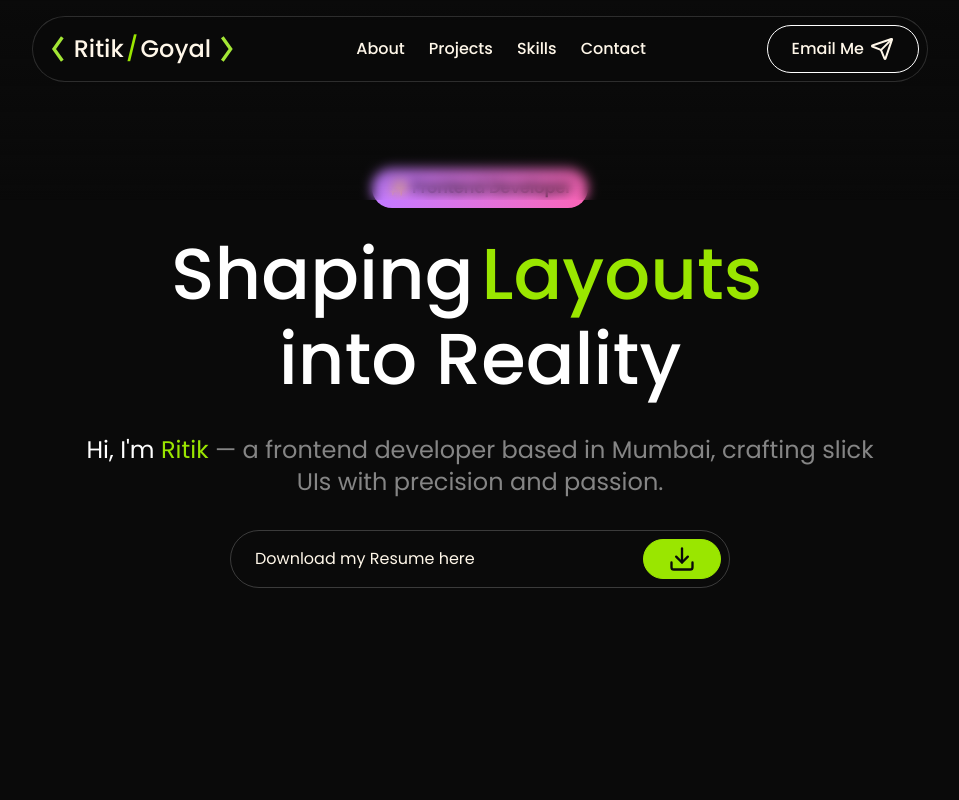
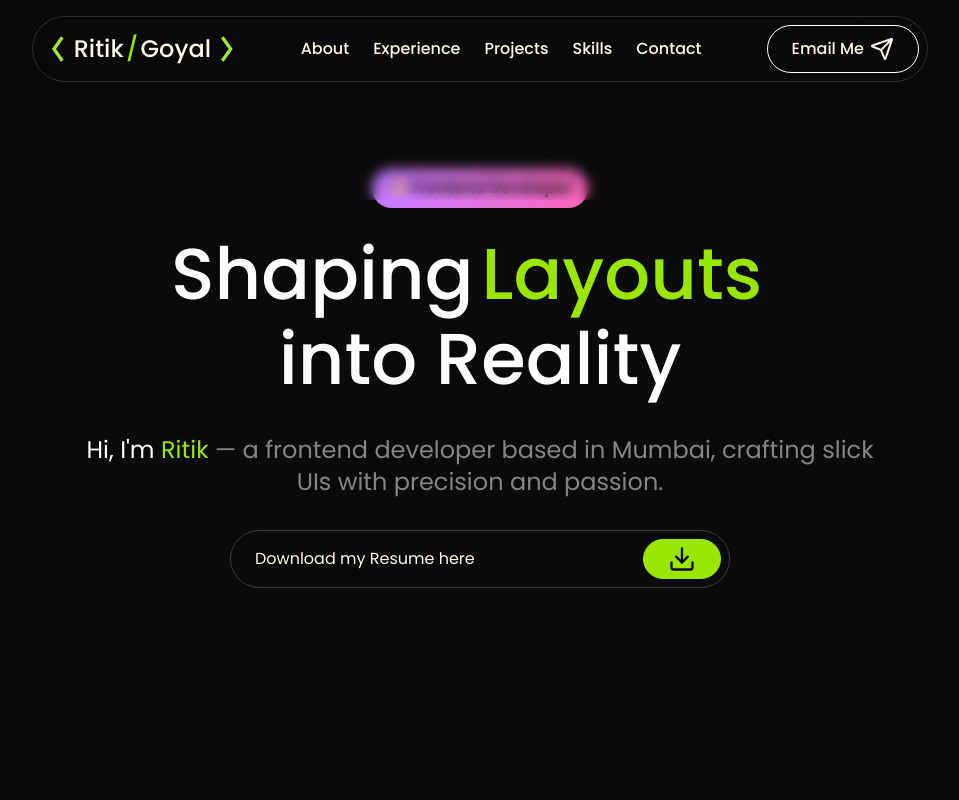
Before and after one commit to goyalritik-rg/portfolio, a Next.js app: page / in a window 1280 px wide. Shown: the top 800 px of the page, without its empty margins (160-1119 px from the left). Built offline with nearby package versions, Linux system fonts and the light colour scheme.

Commit message:
navbar changes

```diff
--- a/src/components/Experiences.js
+++ b/src/components/Experiences.js
@@ -89,7 +89,7 @@ const experiences = [
 
 const Experiences = () => {
   return (
-    <section className="py-24 container mx-auto" id="experiences">
+    <section className="py-24 container mx-auto lg:pt-40" id="experience">
       <div className="flex justify-center">
         <Tag>Education & Experience</Tag>
       </div>
--- a/src/components/Navbar.js
+++ b/src/components/Navbar.js
@@ -9,6 +9,7 @@ import { Send } from "lucide-react";
 
 const navLinks = [
   { label: "About", id: "" },
+  { label: "Experience", id: "experience" },
   { label: "Projects", id: "projects" },
   { label: "Skills", id: "skills" },
   { label: "Contact", id: "contact" },
```
